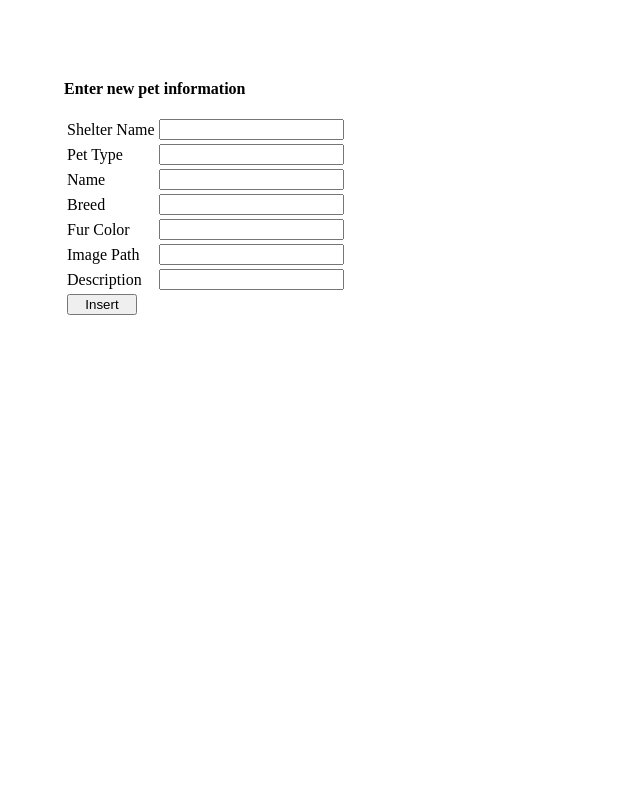
After one commit to ivycheung7/ivycheung7.github.io, a PHP site: page /AddPets.php in a window 1280 px wide. The commit adds this page. Shown: the whole page, without its empty margins (0-640 px from the left). Run offline with PHP 8.4, Linux system fonts and the light colour scheme.

Commit message:
Adding pets

```diff
--- /dev/null
+++ b/AddPets.php
@@ -0,0 +1,105 @@
+<?php
+
+?>
+
+
+<html>
+
+<head>
+    <title>DogsRUs - Add your pets!</title>
+    <script src="js/jquery-2.1.4.min.js"></script>
+    <script src="js/jquery-ui-1.11.4.custom/jquery-ui.min.js"></script>
+    <script type="text/javascript">
+      function insertPet()
+      {
+	var shelterName = document.getElementById("shelterName").value;
+        var petType = document.getElementById("petType").value;
+	var petName = document.getElementById("petName").value;
+        var breed = document.getElementById("breed").value;
+        var furColor = document.getElementById("furColor").value;
+	var picturePath = document.getElementById("picturePath").value;
+	var petDescription = document.getElementById("petDescription").value;
+
+        var insertString = "petType=".$petType."&petName=".$petName."&breed=".$breed."&furColor=".$furColor;
+	insertString .= "&picturePath=".$picturePath."&petDescription=".$petDescription;
+
+	print insertString;
+
+        $.ajax
+        ({
+          type: "POST",
+          url: "ajaxInsertPet.php",
+          data: insertString,
+          cache: false,
+          success: function(data)
+          {
+            if(data)
+            {
+                document.getElementById("div2").innerHTML = data;
+            }
+          }
+        });
+
+      }
+    </script>
+
+  </head>
+  <body>
+    <div id="div1" style="width:75%;position:absolute;top:10%;left:5%">
+    <b> Enter new pet information </b>
+    <br> <br>
+      <table>
+        <tr>
+          <td>Shelter Name</td>
+          <td>
+            <input type="text" id="shelterName"></input>
+          </td>
+        </tr>
+        <tr>
+          <td>Pet Type</td>
+          <td>
+            <input type="text" id="petType"></input>
+          </td>
+        </tr>
+        <tr>
+          <td>Name</td>
+          <td>
+            <input type="text" id="petName"></input>
+          </td>
+        </tr>
+        <tr>
+          <td>Breed</td>
+          <td>
+            <input type="text" id="breed"></input>
+          </td>
+        </tr>
+        <tr>
+          <td>Fur Color</td>
+          <td>
+            <input type="text" id="furColor"></input>
+          </td>
+        </tr>
+        <tr>
+          <td>Image Path</td>
+          <td>
+            <input type="text" id="picturePath"></input>
+          </td>
+        </tr>
+        <tr>
+          <td>Description</td>
+          <td>
+            <input type="text" id="petDescription"></input>
+          </td>
+        </tr>
+        <tr>
+          <td rowspon="2">
+            <input type="button" style="width:70px" value="Insert" onclick="insertPet()"></input>
+          </td>
+        </tr>
+      </table>
+    </div>
+    <div id="div2" style="width:20%;position:absolute;top:20%;left:80%">
+
+    </div>
+  </body>
+</html>
--- a/search.php
+++ b/search.php
@@ -4,7 +4,7 @@
 
 <html>
   <head>
-    <title>DogsRUs</title>
+    <title>DogsRUs Search</title>
     <script src="js/jquery-2.1.4.min.js"></script>
     <script src="js/jquery-ui-1.11.4.custom/jquery-ui.min.js"></script>
     <script type="text/javascript">
```
